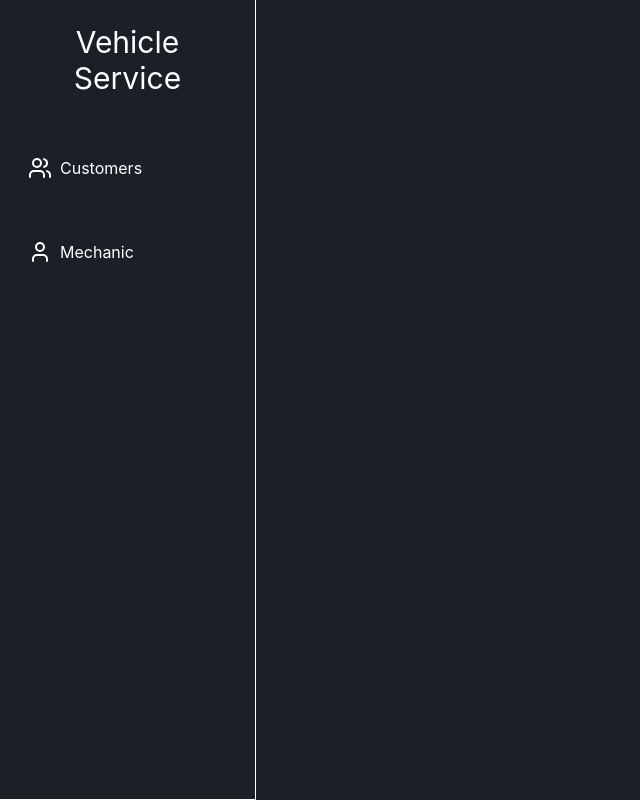
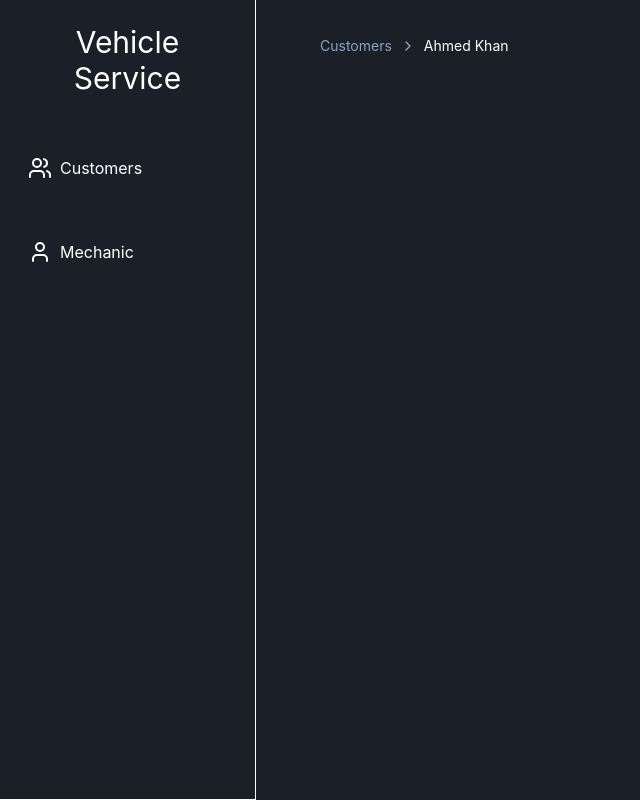
Before and after one commit to md-danish-lg/vehicle-service-frontend, a React (Vite) app: page /customers/1 in a window 1280 px wide. Shown: the whole page, without its empty margins (0-640 px from the left). Built offline with nearby package versions, Linux system fonts and the light colour scheme.

Commit message:
add CustomerDetail component and Breadcrumb for navigation; update App and Breadcrumb components

```diff
--- a/src/App.tsx
+++ b/src/App.tsx
@@ -7,6 +7,7 @@ import { X } from "lucide-react";
 import { Sidebar } from "./components/screen/Sidebar";
 import { CustomerList } from "./components/screen/CustomerList";
 import { Route, Routes } from "react-router-dom";
+import { CustomerDetail } from "./components/screen/CustomerDetail";
 
 
 export default function App() {
@@ -17,7 +18,7 @@ export default function App() {
             <Sidebar />
             <Routes>
                 <Route path="/" element={<CustomerList />} />
-
+                <Route path="/customers/:id" element={<CustomerDetail />} />
 
 
 
--- a/src/components/screen/CustomerDetail.tsx
+++ b/src/components/screen/CustomerDetail.tsx
@@ -1,6 +1,35 @@
+
+
+import { useParams, useNavigate } from "react-router-dom"
+import { Breadcrumb } from "../ui/Breadcrumb";
+
+
+export function CustomerDetail(){
+    const { id } = useParams();
+    const navigate = useNavigate();
+    const customer = {
+        id: 1,
+        name: "Ahmed Khan",
+        phone: "03001234567",
+        email: "ahmed@example.com",
+        vehicleList: [
+            { id: 1, make: "Toyota", model: "Corolla", year: 2019, licensePlate: "ABC-123", mileage: 45000 },
+            { id: 2, make: "Honda", model: "Civic", year: 2020, licensePlate: "XYZ-456", mileage: 30000 },
+        ]
+    }
+
+
+    return (
+        <div className="ml-80 max-w-300 py-9">
+
+            <Breadcrumb items={[
+                { label: "Customers", href: "/" },
+                { label: customer.name }
+            ]} />
+        </div>
+    )
 
 
 
-export function CustomerDetail(){
 
 }
--- a/src/components/ui/Breadcrumb.tsx
+++ b/src/components/ui/Breadcrumb.tsx
@@ -1,18 +1,30 @@
+import { Link } from "react-router-dom"
+import { ChevronRight } from "lucide-react"
 
-
+type BreadcrumbItem = {
+    label: string
+    href?: string
+}
 
 type BreadcrumbProps = {
-    paths: [],
-
+    items: BreadcrumbItem[]
 }
 
-
-export function Breadcrumb({ paths }: BreadcrumbProps){
-
-
-
-
-
-
-
+export function Breadcrumb({ items }: BreadcrumbProps) {
+    return (
+        <div className="flex items-center gap-2 text-sm text-slate-400 mb-6">
+            {items.map((item, index) => (
+                <div key={index} className="flex items-center gap-2">
+                    {index > 0 && <ChevronRight className="w-4 h-4" />}
+                    {item.href ? (
+                        <Link to={item.href} className="hover:text-white transition-colors">
+                            {item.label}
+                        </Link>
+                    ) : (
+                        <span className="text-white">{item.label}</span>
+                    )}
+                </div>
+            ))}
+        </div>
+    )
 }
```
